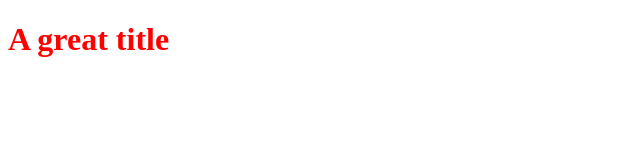
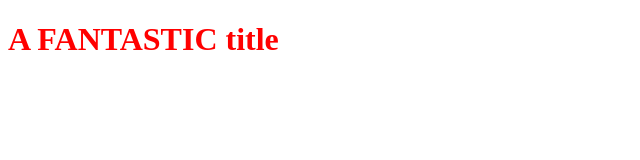
Before and after one commit to Roberto110/OpenClassroomsProject, a plain HTML site: page index.html in a window 1280 px wide. Shown: the whole page, without its empty margins (0-640 px from the left). Drawn offline with Linux system fonts and the light colour scheme.

Commit message:
Change to H1 title text

```diff
--- a/index.html
+++ b/index.html
@@ -8,6 +8,6 @@
     <title>Red Page</title>
 </head>
 <body>
-    <h1>A great title</h1>
+    <h1>A FANTASTIC title</h1>
 </body>
 </html>
```
